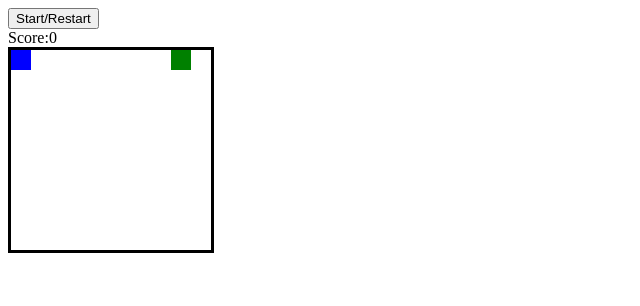
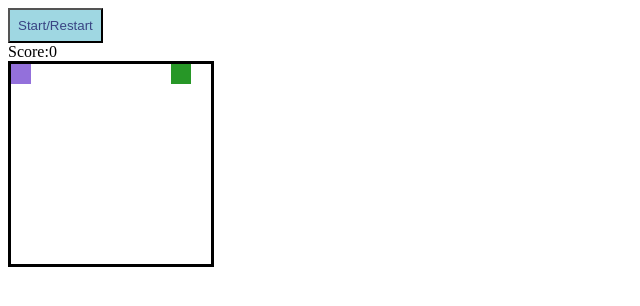
Before and after one commit to MikaelaAnd/Snake, a plain HTML site: page index.html in a window 1280 px wide. Shown: the whole page, without its empty margins (0-640 px from the left). Drawn offline with Linux system fonts and the light colour scheme.

Commit message:
styled a bit

```diff
--- a/styles.css
+++ b/styles.css
@@ -13,9 +13,16 @@
 }
 
 .snake {
-    background-color: blue;
+    background-color: mediumpurple;
 }
 
 .apple {
-    background-color: green;
+    background-color: rgb(39, 151, 39);
+
 }
+
+button {
+    background-color: rgb(159, 215, 226);
+    color: rgb(57, 68, 131);
+    padding: .5rem;
+}
```
